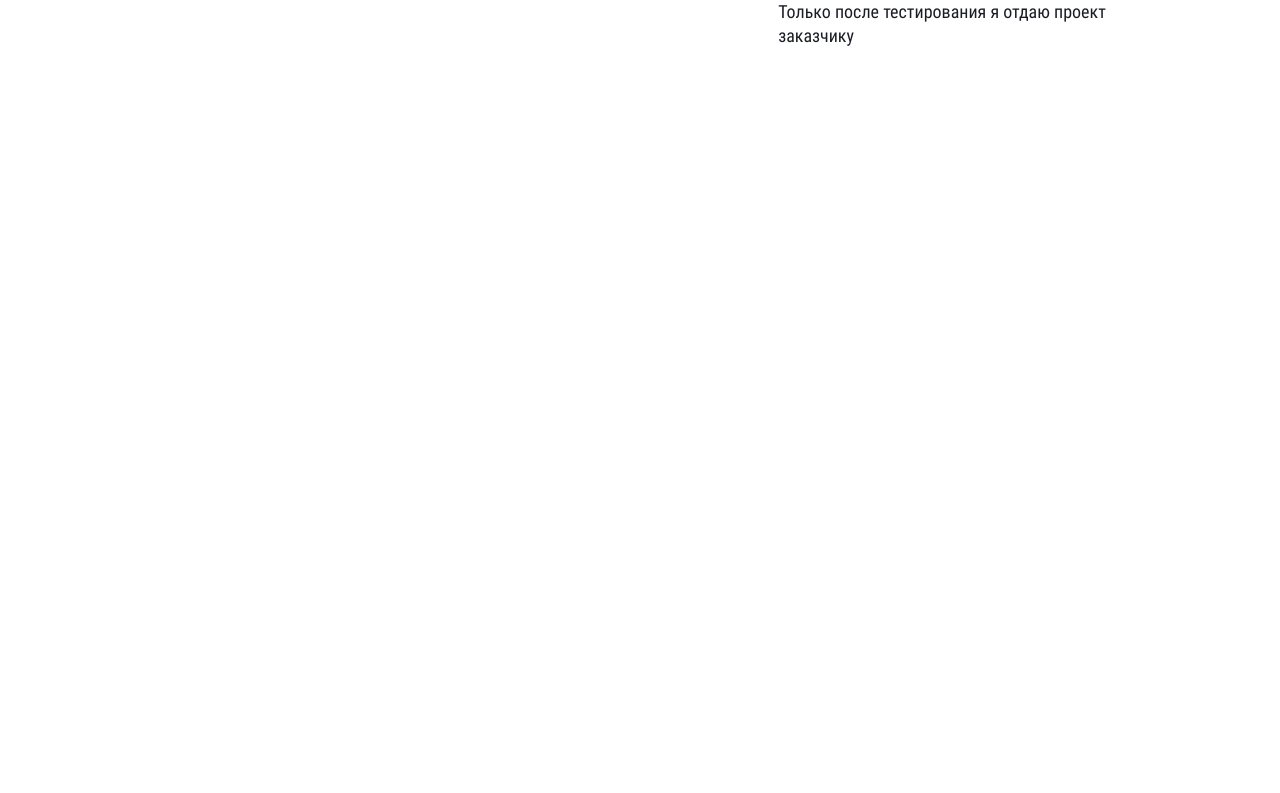
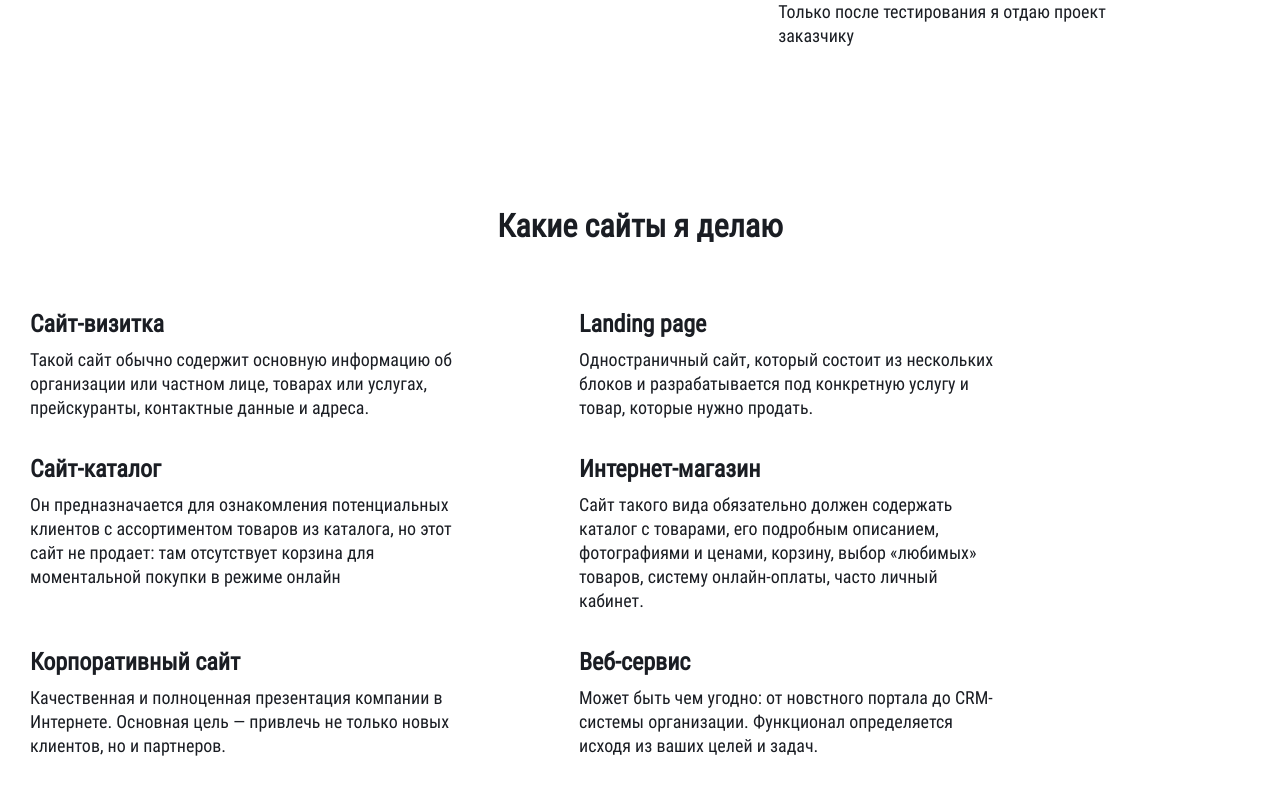
Before and after one commit to cla55ik/dev.chelnokov.site, a Vue app: page / in a window 1280 px wide. Shown: the part 2230-3023 px from the top of the page. Before the commit the page ends 2408 px from the top, so only its background shows below. Built offline with nearby package versions, Linux system fonts and the light colour scheme; no server answers.

Commit message:
add Services component

```diff
--- /dev/null
+++ b/src/components/sections/ServiceItem.vue
@@ -0,0 +1,60 @@
+<template>
+<div class="service-item-wrapper" v-show="service.status">
+    <h3>{{ service.title }}</h3>
+    <p>{{ service.description }}</p>
+</div>
+
+</template>
+
+<script>
+export default {
+    props:{
+        service:{
+            type: Object,
+            required: true,
+        }
+    }
+
+}
+</script>
+
+<style lang="scss" scoped>
+    .service-item-wrapper{
+        margin-bottom: 30px;
+    }
+
+    .service-item-wrapper h3{
+        margin-bottom: 10px;
+    }
+
+    p{
+        font-size: 16px;
+        font-weight: 300;
+        line-height: 1.3em;
+    }
+    h3{
+        font-weight: bold;
+        font-size: 20px;
+        line-height: 23px;
+    }
+
+    @media screen and (min-width: 1200px){
+
+        .service-item-wrapper{
+            width: 35%;
+            margin-right: 10%;
+            margin-bottom: 35px;
+        }
+
+        h3{
+            font-size: 24px;
+            line-height: 28px;
+        }
+
+        p{
+            font-weight: 300;
+            font-size: 18px;
+            line-height: 24px;
+        }
+    }
+</style>
--- /dev/null
+++ b/src/components/sections/ServicesList.vue
@@ -0,0 +1,43 @@
+<template>
+<div class="wrapper">
+    <service-item
+        v-for="(service, index) in services"
+        :key="index"
+        v-bind:service="service"
+    >
+
+    </service-item>
+</div>
+
+</template>
+
+<script>
+import ServiceItem from '@/components/sections/ServiceItem.vue'
+export default {
+  components: { ServiceItem },
+  props:{
+      services:{
+          type: Array,
+          required: true,
+      }
+  },
+
+}
+</script>
+
+<style lang="scss" scoped>
+    .wrapper{
+
+        margin: 0 20px;
+    }
+
+    @media screen and (min-width:1200px) {
+        .wrapper{
+            display: flex;
+            flex-wrap: wrap;
+            margin:65px 0px 0px 0px;
+
+        }
+    }
+
+</style>
--- a/src/pages/MainPage.vue
+++ b/src/pages/MainPage.vue
@@ -65,7 +65,15 @@
   </div>
 
   <div class="services">
-
+      <div class="section">
+        <h2>Какие сайты я делаю</h2>
+      </div>
+      <div class="section">
+        <services-list
+        v-bind:services="services"
+        >
+        </services-list>
+      </div>
   </div>
 
   <div class="footer">
@@ -78,7 +86,7 @@
   import ProjectsView from '@/components/sections/ProjectsView';
   import Header from '@/components/sections/Header'
   import AdvantagesList from '@/components/sections/AdvantagesList'
-
+  import ServicesList from '@/components/sections/ServicesList'
 
 
 
@@ -86,7 +94,7 @@
 
 export default {
   components: {
-        Header, PriceList, ProjectsView, AdvantagesList
+        Header, PriceList, ProjectsView, AdvantagesList, ServicesList
 
 
     },
@@ -105,7 +113,16 @@ export default {
           {title:'Тестирование проекта', description:'После завершения разработки я провожу тестирование и исправляю выявленные ошибки. Только после тестирования я отдаю проект заказчику'},
           {title:'Кастомный функционал', description:'Подключу и настрою только те функции, которые нужны вам'},
           {title:'Тестирование проекта', description:'После завершения разработки я провожу тестирование и исправляю выявленные ошибки. Только после тестирования я отдаю проект заказчику'},
-        ]
+        ],
+        services:[
+          {title:'Сайт-визитка', description:'Такой сайт обычно содержит основную информацию об организации или частном лице, товарах или услугах, прейскуранты, контактные данные и адреса.', status:true},
+          {title:'Landing page', description:'Одностраничный сайт, который состоит из нескольких блоков и разрабатывается под конкретную услугу и товар, которые нужно продать.', status:true},
+          {title:'Сайт-каталог', description:'Он предназначается для ознакомления потенциальных клиентов с ассортиментом товаров из каталога, но этот сайт не продает: там отсутствует корзина для моментальной покупки в режиме онлайн', status:true},
+          {title:'Интернет-магазин', description:'Сайт такого вида обязательно должен содержать каталог с товарами, его подробным описанием, фотографиями и ценами, корзину, выбор «любимых» товаров, систему онлайн-оплаты, часто личный кабинет. ', status:true},
+          {title:'Корпоративный сайт', description:'Качественная и полноценная презентация компании в Интернете. Основная цель — привлечь не только новых клиентов, но и партнеров.', status:true},
+          {title:'Веб-сервис', description:'Может быть чем угодно: от новстного портала до CRM-системы организации. Функционал определяется исходя из ваших целей и задач.', status:true},
+          {title:'Информационный сайт', description:'На нем можно найти всю необходимую информацию, касающуюся темы или компании, которой он посвящен. ',status:false}
+        ],
       }
 
     },
```
